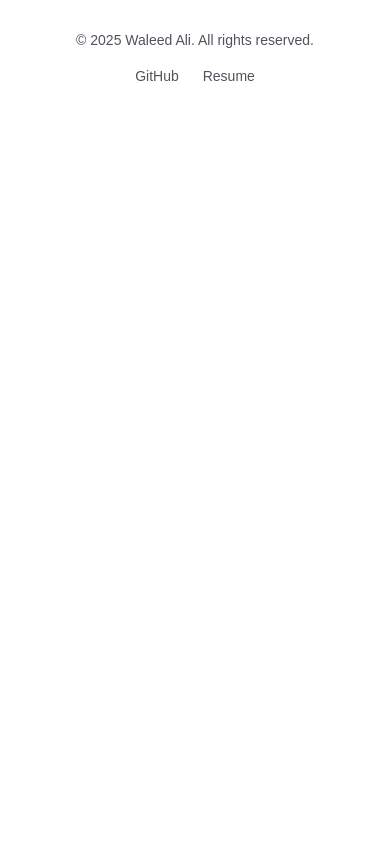
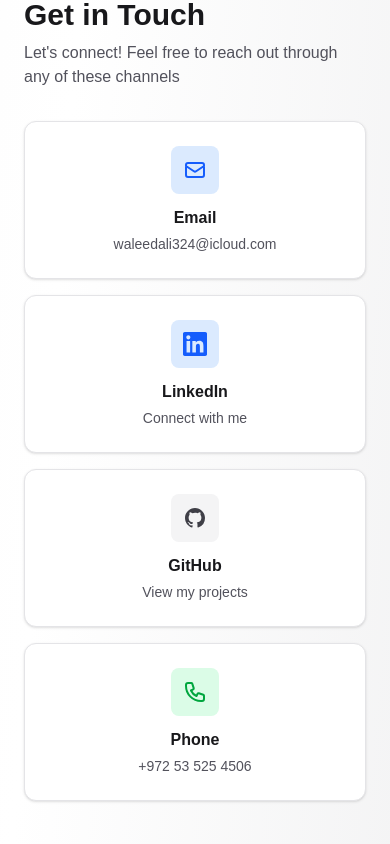
Before and after one commit to waleed399/waleed-portfolio-deployment, a Next.js app: page / in a window 390 px wide. Shown: the part 3840-4684 px from the top of the page. Before the commit the page ends 3958 px from the top, so only its background shows below. Built offline with nearby package versions, Linux system fonts and the light colour scheme.

Commit message:
Add contact section to Home component with email, LinkedIn, GitHub, and phone details

```diff
--- a/app/page.tsx
+++ b/app/page.tsx
@@ -789,6 +789,136 @@ export default function Home() {
               </svg>
             </Link>
           </section>
+
+          {/* Contact Section */}
+          <section className="flex flex-col gap-8 pt-8">
+            <div>
+              <h2 className="text-3xl font-bold text-zinc-900 dark:text-zinc-50">
+                Get in Touch
+              </h2>
+              <p className="mt-2 text-zinc-600 dark:text-zinc-400">
+                Let's connect! Feel free to reach out through any of these channels
+              </p>
+            </div>
+
+            <div className="grid gap-4 sm:grid-cols-2 lg:grid-cols-4">
+              <a
+                href="mailto:waleedali324@icloud.com"
+                target="_blank"
+                rel="noopener noreferrer"
+                className="group relative flex flex-col items-center gap-3 overflow-hidden rounded-xl border border-zinc-200 bg-white p-6 shadow-sm transition-all duration-300 hover:-translate-y-1 hover:scale-105 hover:border-blue-300 hover:bg-blue-50 hover:shadow-lg hover:shadow-blue-100 dark:border-zinc-800 dark:bg-zinc-900 dark:hover:border-blue-700 dark:hover:bg-blue-950/30 dark:hover:shadow-blue-900/20"
+              >
+                <div className="flex h-12 w-12 items-center justify-center rounded-lg bg-blue-100 dark:bg-blue-900/30">
+                  <svg
+                    className="h-6 w-6 text-blue-600 transition-transform duration-300 group-hover:scale-110 group-hover:rotate-3 dark:text-blue-400"
+                    fill="none"
+                    viewBox="0 0 24 24"
+                    stroke="currentColor"
+                  >
+                    <path
+                      strokeLinecap="round"
+                      strokeLinejoin="round"
+                      strokeWidth={2}
+                      d="M3 8l7.89 5.26a2 2 0 002.22 0L21 8M5 19h14a2 2 0 002-2V7a2 2 0 00-2-2H5a2 2 0 00-2 2v10a2 2 0 002 2z"
+                    />
+                  </svg>
+                </div>
+                <div className="text-center">
+                  <h3 className="font-semibold text-zinc-900 transition-colors group-hover:text-blue-700 dark:text-zinc-50 dark:group-hover:text-blue-400">
+                    Email
+                  </h3>
+                  <p className="mt-1 text-sm text-zinc-600 dark:text-zinc-400">
+                    waleedali324@icloud.com
+                  </p>
+                </div>
+              </a>
+
+              <a
+                href="https://www.linkedin.com/in/waleed-ali99/"
+                target="_blank"
+                rel="noopener noreferrer"
+                className="group relative flex flex-col items-center gap-3 overflow-hidden rounded-xl border border-zinc-200 bg-white p-6 shadow-sm transition-all duration-300 hover:-translate-y-1 hover:scale-105 hover:border-blue-400 hover:bg-blue-50 hover:shadow-lg hover:shadow-blue-100 dark:border-zinc-800 dark:bg-zinc-900 dark:hover:border-blue-600 dark:hover:bg-blue-950/30 dark:hover:shadow-blue-900/20"
+              >
+                <div className="flex h-12 w-12 items-center justify-center rounded-lg bg-blue-100 dark:bg-blue-900/30">
+                  <svg
+                    className="h-6 w-6 text-blue-600 transition-transform duration-300 group-hover:scale-110 group-hover:rotate-3 dark:text-blue-400"
+                    fill="currentColor"
+                    viewBox="0 0 24 24"
+                  >
+                    <path d="M20.447 20.452h-3.554v-5.569c0-1.328-.027-3.037-1.852-3.037-1.853 0-2.136 1.445-2.136 2.939v5.667H9.351V9h3.414v1.561h.046c.477-.9 1.637-1.85 3.37-1.85 3.601 0 4.267 2.37 4.267 5.455v6.286zM5.337 7.433c-1.144 0-2.063-.926-2.063-2.065 0-1.138.92-2.063 2.063-2.063 1.14 0 2.064.925 2.064 2.063 0 1.139-.925 2.065-2.064 2.065zm1.782 13.019H3.555V9h3.564v11.452zM22.225 0H1.771C.792 0 0 .774 0 1.729v20.542C0 23.227.792 24 1.771 24h20.451C23.2 24 24 23.227 24 22.271V1.729C24 .774 23.2 0 22.222 0h.003z" />
+                  </svg>
+                </div>
+                <div className="text-center">
+                  <h3 className="font-semibold text-zinc-900 transition-colors group-hover:text-blue-600 dark:text-zinc-50 dark:group-hover:text-blue-400">
+                    LinkedIn
+                  </h3>
+                  <p className="mt-1 text-sm text-zinc-600 dark:text-zinc-400">
+                    Connect with me
+                  </p>
+                </div>
+              </a>
+
+              <a
+                href="https://github.com/waleed399"
+                target="_blank"
+                rel="noopener noreferrer"
+                className="group relative flex flex-col items-center gap-3 overflow-hidden rounded-xl border border-zinc-200 bg-white p-6 shadow-sm transition-all duration-300 hover:-translate-y-1 hover:scale-105 hover:border-zinc-400 hover:bg-zinc-50 hover:shadow-lg hover:shadow-zinc-200 dark:border-zinc-800 dark:bg-zinc-900 dark:hover:border-zinc-600 dark:hover:bg-zinc-800 dark:hover:shadow-zinc-900/50"
+              >
+                <div className="flex h-12 w-12 items-center justify-center rounded-lg bg-zinc-100 dark:bg-zinc-800">
+                  <svg
+                    className="h-6 w-6 text-zinc-700 transition-transform duration-300 group-hover:scale-110 group-hover:rotate-12 dark:text-zinc-300"
+                    fill="currentColor"
+                    viewBox="0 0 24 24"
+                  >
+                    <path
+                      fillRule="evenodd"
+                      d="M12 2C6.477 2 2 6.484 2 12.017c0 4.425 2.865 8.18 6.839 9.504.5.092.682-.217.682-.483 0-.237-.008-.868-.013-1.703-2.782.605-3.369-1.343-3.369-1.343-.454-1.158-1.11-1.466-1.11-1.466-.908-.62.069-.608.069-.608 1.003.07 1.531 1.032 1.531 1.032.892 1.53 2.341 1.088 2.91.832.092-.647.35-1.088.636-1.338-2.22-.253-4.555-1.113-4.555-4.951 0-1.093.39-1.988 1.029-2.688-.103-.253-.446-1.272.098-2.65 0 0 .84-.27 2.75 1.026A9.564 9.564 0 0112 6.844c.85.004 1.705.115 2.504.337 1.909-1.296 2.747-1.027 2.747-1.027.546 1.379.202 2.398.1 2.651.64.7 1.028 1.595 1.028 2.688 0 3.848-2.339 4.695-4.566 4.943.359.309.678.92.678 1.855 0 1.338-.012 2.419-.012 2.747 0 .268.18.58.688.482A10.019 10.019 0 0022 12.017C22 6.484 17.522 2 12 2z"
+                      clipRule="evenodd"
+                    />
+                  </svg>
+                </div>
+                <div className="text-center">
+                  <h3 className="font-semibold text-zinc-900 transition-colors group-hover:text-zinc-900 dark:text-zinc-50">
+                    GitHub
+                  </h3>
+                  <p className="mt-1 text-sm text-zinc-600 dark:text-zinc-400">
+                    View my projects
+                  </p>
+                </div>
+              </a>
+
+              <a
+                href="tel:+972535254506"
+                target="_blank"
+                rel="noopener noreferrer"
+                className="group relative flex flex-col items-center gap-3 overflow-hidden rounded-xl border border-zinc-200 bg-white p-6 shadow-sm transition-all duration-300 hover:-translate-y-1 hover:scale-105 hover:border-green-300 hover:bg-green-50 hover:shadow-lg hover:shadow-green-100 dark:border-zinc-800 dark:bg-zinc-900 dark:hover:border-green-700 dark:hover:bg-green-950/30 dark:hover:shadow-green-900/20"
+              >
+                <div className="flex h-12 w-12 items-center justify-center rounded-lg bg-green-100 dark:bg-green-900/30">
+                  <svg
+                    className="h-6 w-6 text-green-600 transition-transform duration-300 group-hover:scale-110 group-hover:-rotate-12 dark:text-green-400"
+                    fill="none"
+                    viewBox="0 0 24 24"
+                    stroke="currentColor"
+                  >
+                    <path
+                      strokeLinecap="round"
+                      strokeLinejoin="round"
+                      strokeWidth={2}
+                      d="M3 5a2 2 0 012-2h3.28a1 1 0 01.948.684l1.498 4.493a1 1 0 01-.502 1.21l-2.257 1.13a11.042 11.042 0 005.516 5.516l1.13-2.257a1 1 0 011.21-.502l4.493 1.498a1 1 0 01.684.949V19a2 2 0 01-2 2h-1C9.716 21 3 14.284 3 6V5z"
+                    />
+                  </svg>
+                </div>
+                <div className="text-center">
+                  <h3 className="font-semibold text-zinc-900 transition-colors group-hover:text-green-700 dark:text-zinc-50 dark:group-hover:text-green-400">
+                    Phone
+                  </h3>
+                  <p className="mt-1 text-sm text-zinc-600 dark:text-zinc-400">
+                    +972 53 525 4506
+                  </p>
+                </div>
+              </a>
+            </div>
+          </section>
         </div>
       </main>
 
```
Also changed, not shown: 1 other file (tests, documents, lock files or other folders).
